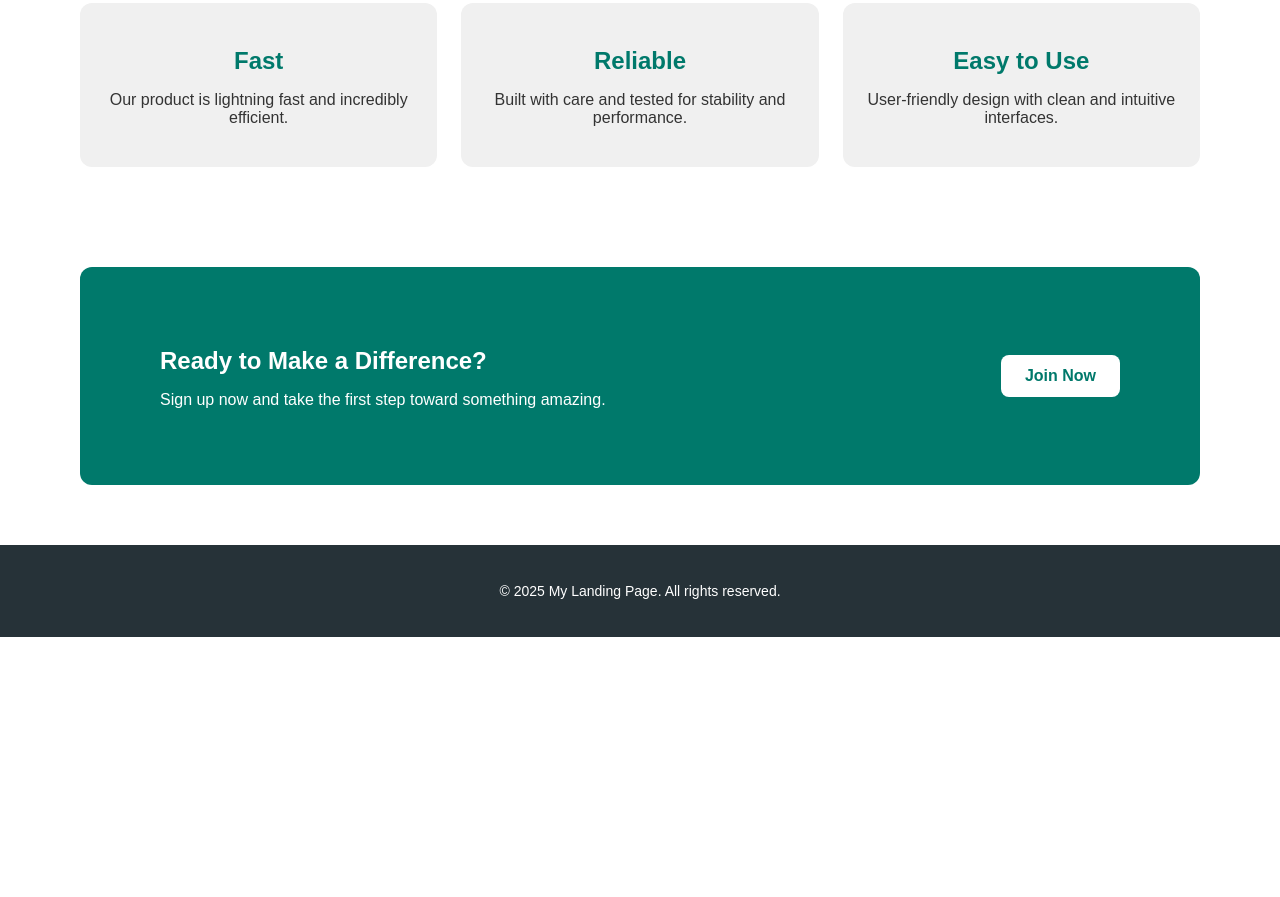
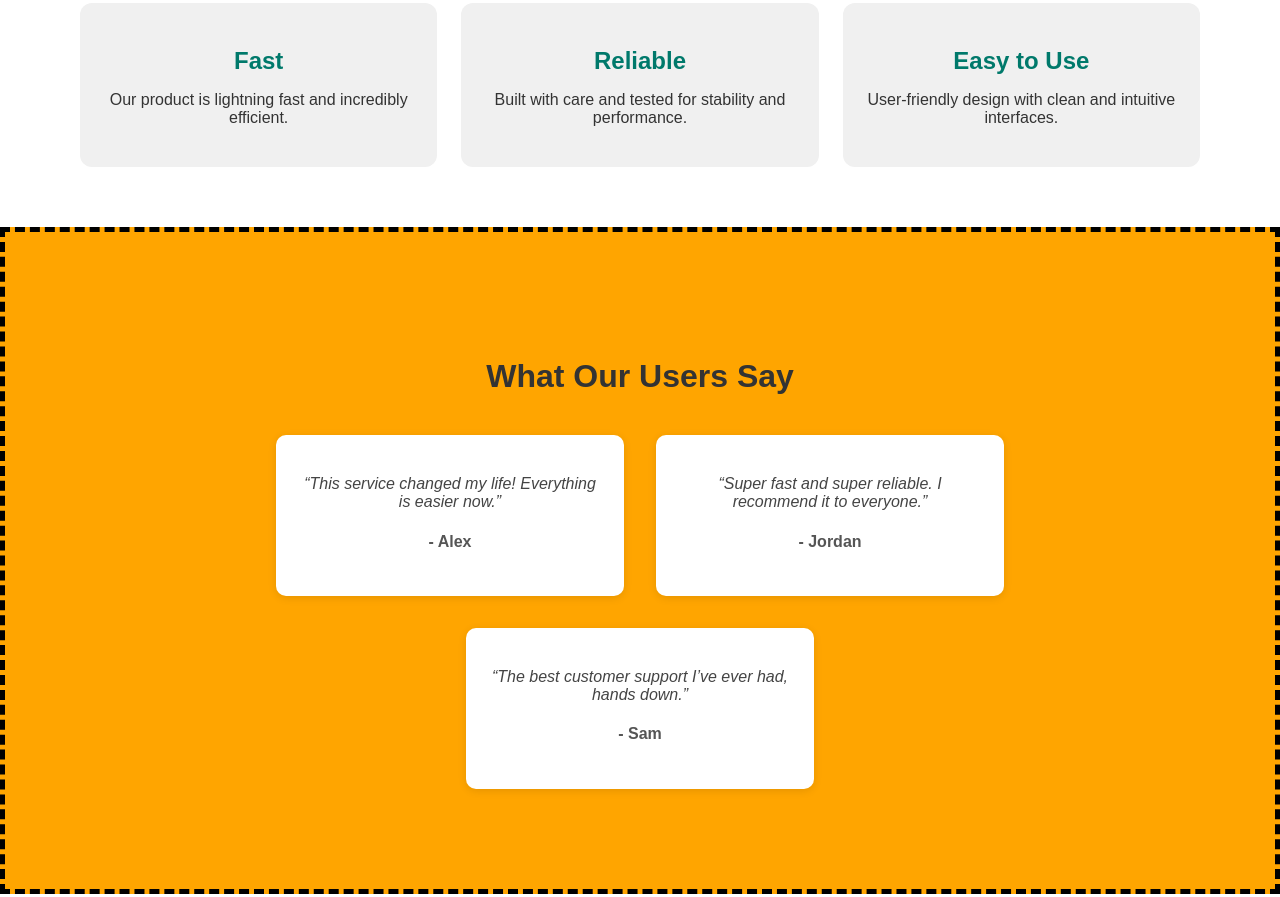
Before and after one commit to RazorHub/landing-page, a plain HTML site: page index.html in a window 1280 px wide. Shown: the part 471-1368 px from the top of the page. Before the commit the page ends 1108 px from the top, so only its background shows below. Drawn offline with Linux system fonts and the light colour scheme.

Commit message:
Final polish complete

```diff
--- a/index.html
+++ b/index.html
@@ -33,6 +33,23 @@
   </div>
 </div>
 
+<div class="testimonials">
+  <h2>What Our Users Say</h2>
+  <div class="testimonial-container">
+    <div class="testimonial">
+      <p>“This service changed my life! Everything is easier now.”</p>
+      <h4>- Alex</h4>
+    </div>
+    <div class="testimonial">
+      <p>“Super fast and super reliable. I recommend it to everyone.”</p>
+      <h4>- Jordan</h4>
+    </div>
+    <div class="testimonial">
+      <p>“The best customer support I’ve ever had, hands down.”</p>
+      <h4>- Sam</h4>
+    </div>
+  </div>
+</div>
 <div class="cta-section">
   <div class="cta-text">
     <h2>Ready to Make a Difference?</h2>
--- a/style.css
+++ b/style.css
@@ -98,3 +98,47 @@ body {
   margin-top: 60px;
   font-size: 14px;
 }
+
+.testimonials {
+  background-color: #fdf6e3;
+  padding: 60px 40px;
+  text-align: center;
+}
+
+.testimonials h2 {
+  font-size: 32px;
+  color: #333;
+  margin-bottom: 40px;
+}
+
+.testimonial-container {
+  display: flex;
+  justify-content: center;
+  gap: 32px;
+  flex-wrap: wrap;
+}
+
+.testimonial {
+  background-color: white;
+  border-radius: 10px;
+  padding: 24px;
+  max-width: 300px;
+  box-shadow: 0 2px 8px rgba(0, 0, 0, 0.1);
+}
+
+.testimonial p {
+  font-style: italic;
+  margin-bottom: 16px;
+  color: #444;
+}
+
+.testimonial h4 {
+  font-weight: bold;
+  color: #555;
+}
+
+.testimonials {
+  background-color: orange !important;
+  padding: 100px;
+  border: 5px dashed black;
+}
```
